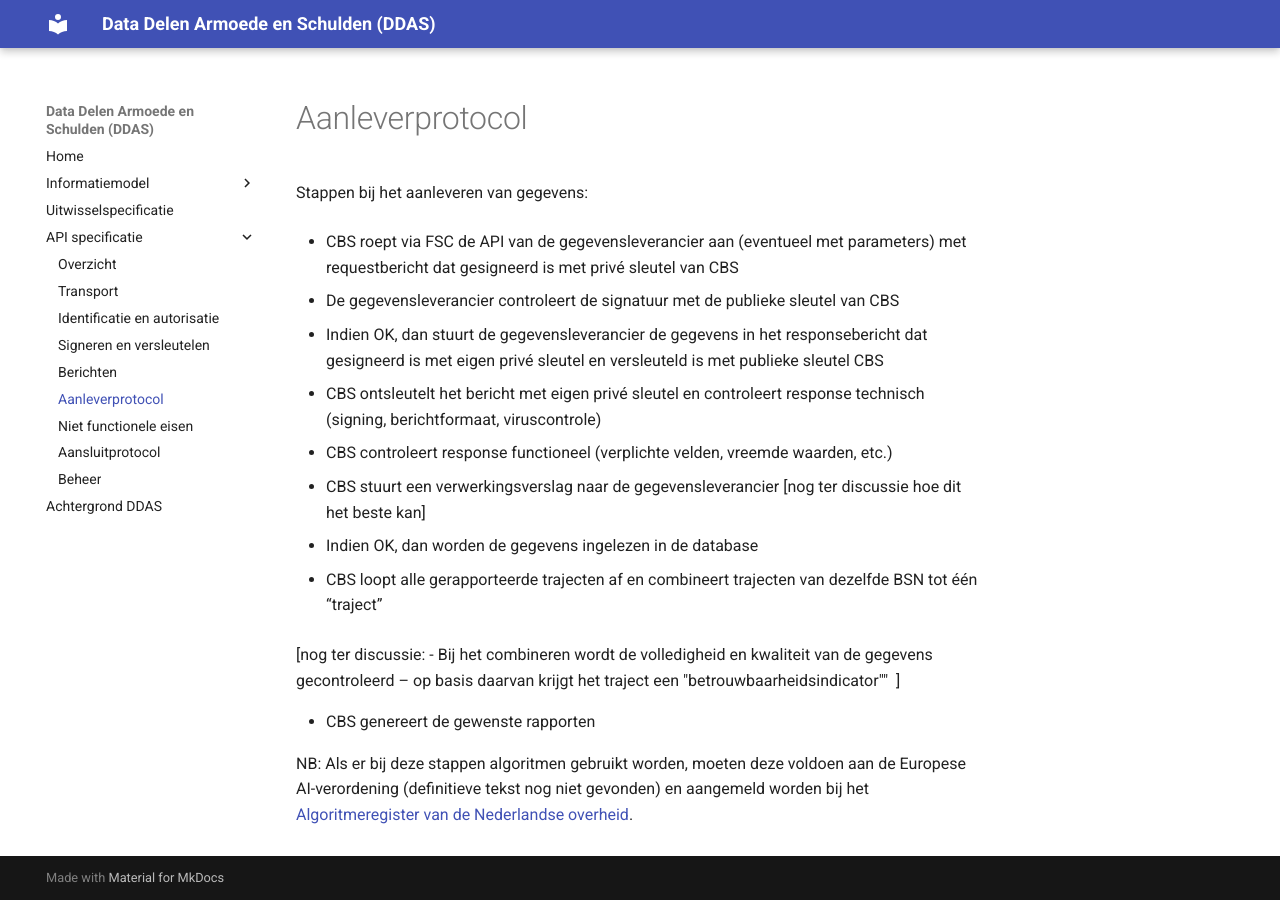
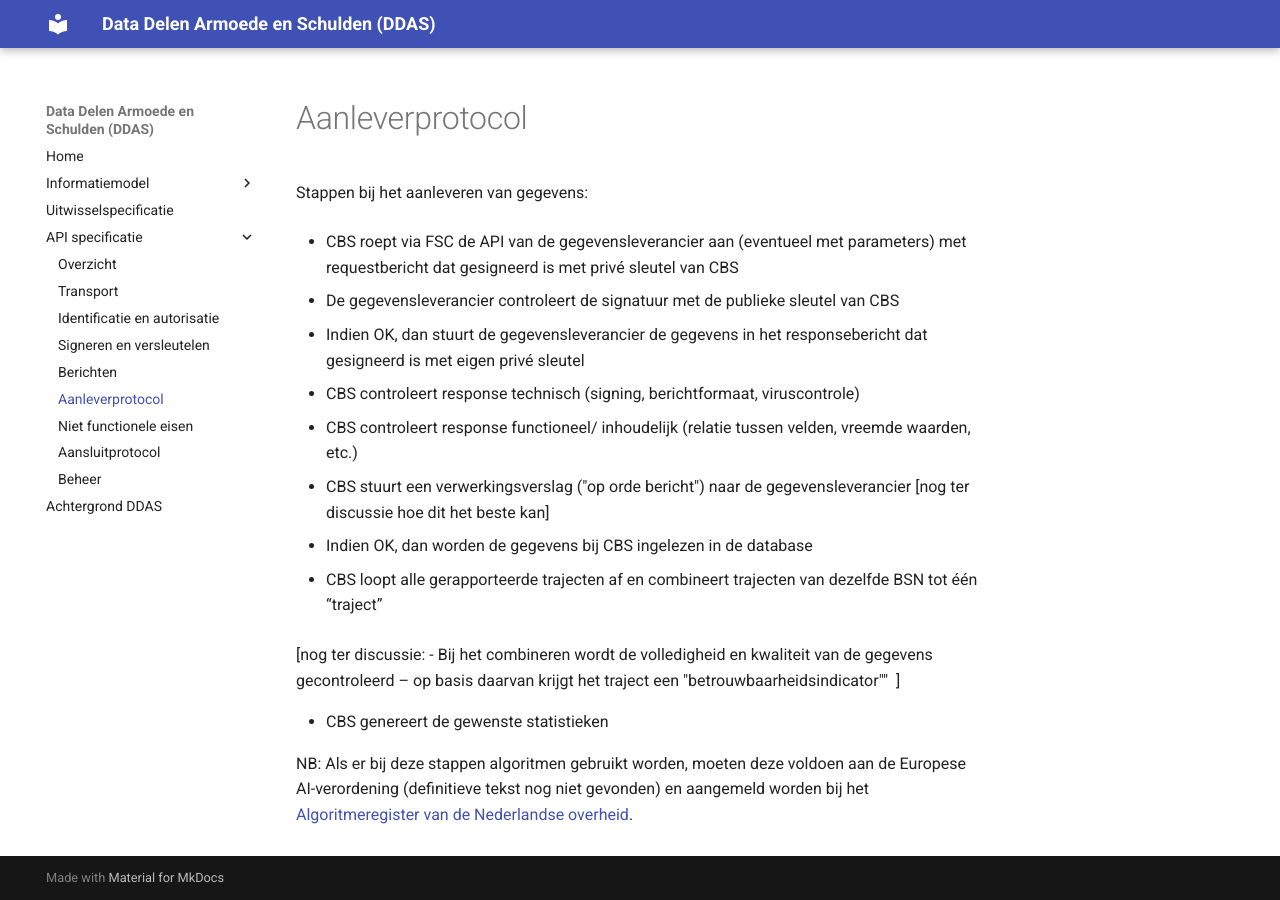
Before and after one commit to Govert-Claus/DDAS-API, an MkDocs documentation site: the page built from docs/aanleverprotocol.md, in a window 1280 px wide. Built offline with MkDocs 1.6.1 and Material for MkDocs 9.7.7, drawn with Linux system fonts in a browser that asks for light colours; the version menu is left out.

Commit message:
Update aanleverprotocol.md
Geen versleuteling

```diff
--- a/docs/aanleverprotocol.md
+++ b/docs/aanleverprotocol.md
@@ -6,15 +6,15 @@ Stappen bij het aanleveren van gegevens:
 
 - De gegevensleverancier controleert de signatuur met de publieke sleutel van CBS
 
-- Indien OK, dan stuurt de gegevensleverancier de gegevens in het responsebericht dat gesigneerd is met eigen privé sleutel en versleuteld is met publieke sleutel CBS
+- Indien OK, dan stuurt de gegevensleverancier de gegevens in het responsebericht dat gesigneerd is met eigen privé sleutel
 
-- CBS ontsleutelt het bericht met eigen privé sleutel en controleert response technisch (signing, berichtformaat, viruscontrole)
+- CBS controleert response technisch (signing, berichtformaat, viruscontrole)
 
-- CBS controleert response functioneel (verplichte velden, vreemde waarden, etc.)
+- CBS controleert response functioneel/ inhoudelijk (relatie tussen velden, vreemde waarden, etc.)
 
-- CBS stuurt een verwerkingsverslag naar de gegevensleverancier [nog ter discussie hoe dit het beste kan]
+- CBS stuurt een verwerkingsverslag ("op orde bericht") naar de gegevensleverancier [nog ter discussie hoe dit het beste kan]
 
-- Indien OK, dan worden de gegevens ingelezen in de database
+- Indien OK, dan worden de gegevens bij CBS ingelezen in de database
 
 - CBS loopt alle gerapporteerde trajecten af en combineert trajecten van dezelfde BSN tot één “traject”
 
@@ -22,6 +22,6 @@ Stappen bij het aanleveren van gegevens:
 - Bij het combineren wordt de volledigheid en kwaliteit van de gegevens gecontroleerd – op basis daarvan krijgt het traject een "betrouwbaarheidsindicator""
 ]
 
-- CBS genereert de gewenste rapporten
+- CBS genereert de gewenste statistieken
 
 NB: Als er bij deze stappen algoritmen gebruikt worden, moeten deze voldoen aan de Europese AI-verordening (definitieve tekst nog niet gevonden) en aangemeld worden bij het [Algoritmeregister van de Nederlandse overheid](https://algoritmes.overheid.nl/nl).
```
